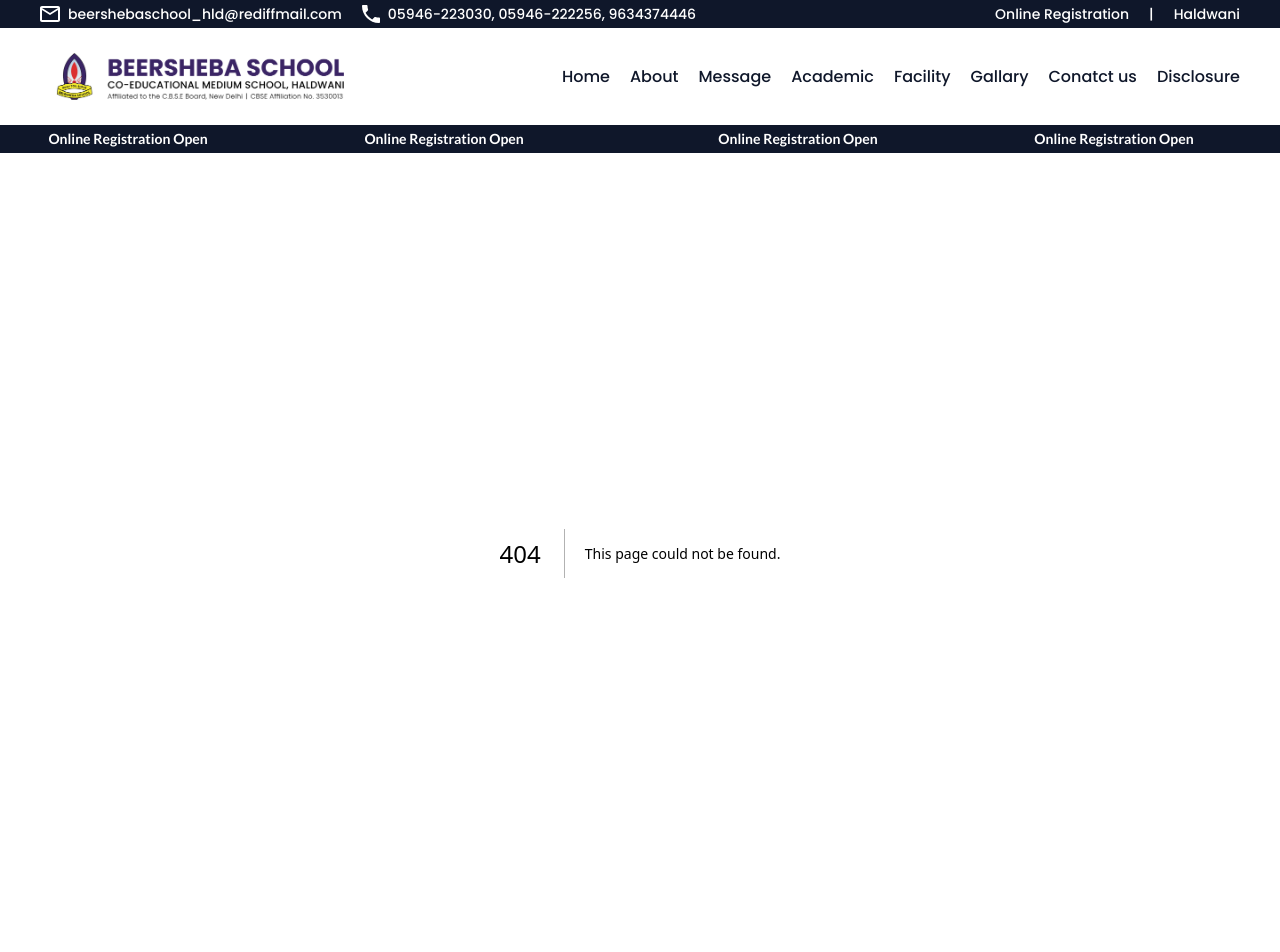
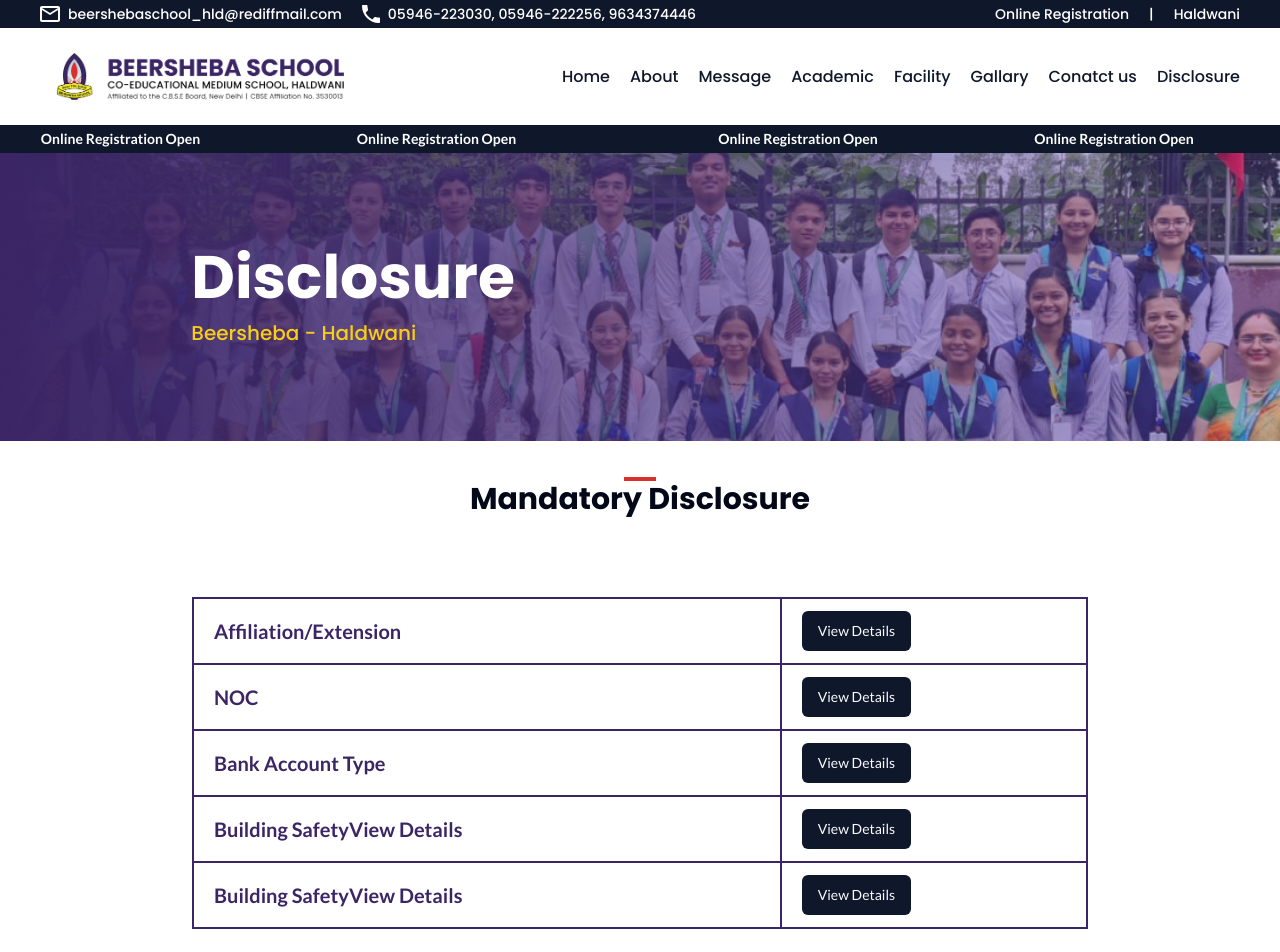
Before and after one commit to beersheba2130/school-website, a Next.js app: page /disclosure in a window 1280 px wide. Before the commit this address had no page. Shown: the top 952 px of the page. Built offline with nearby package versions, Linux system fonts and the light colour scheme.

Commit message:
admission enquiry form added

```diff
--- /dev/null
+++ b/src/app/disclosure/page.tsx
@@ -0,0 +1,68 @@
+import Banner from "@/components/banner";
+import Heading3 from "@/components/heading3";
+import { Button } from "@/components/ui/button";
+import React from "react";
+
+const page = () => {
+  return (
+    <>
+      <Banner
+        source="/assets/image/aboutImage.jpg"
+        title="Disclosure"
+        description="Beersheba - Haldwani"
+      />
+
+      <section className="container p-5 lg:p-10 ">
+        <Heading3 title="Mandatory Disclosure" />
+        <div className="lg:p-10 ">
+          <div className="max-w-4xl mx-auto">
+            <table className="w-full my-10 text-[#3B2565] border-collapse">
+              <tr>
+                <td className="border-2 text-xl font-semibold border-[#3B2565] py-3 px-5">
+                  Affiliation/Extension
+                </td>
+                <td className="border-2 border-[#3B2565] py-3 px-5">
+                  <Button>View Details</Button>
+                </td>
+              </tr>
+              <tr>
+                <td className="border-2 text-xl font-semibold border-[#3B2565] py-3 px-5">
+                  NOC
+                </td>
+                <td className="border-2 border-[#3B2565] py-3 px-5">
+                  <Button>View Details</Button>
+                </td>
+              </tr>
+              <tr>
+                <td className="border-2 text-xl font-semibold border-[#3B2565] py-3 px-5">
+                  Bank Account Type
+                </td>
+                <td className="border-2 border-[#3B2565] py-3 px-5">
+                  <Button>View Details</Button>
+                </td>
+              </tr>
+              <tr>
+                <td className="border-2 text-xl font-semibold border-[#3B2565] py-3 px-5">
+                Building SafetyView Details
+                </td>
+                <td className="border-2 border-[#3B2565] py-3 px-5">
+                  <Button>View Details</Button>
+                </td>
+              </tr>
+              <tr>
+                <td className="border-2 text-xl font-semibold border-[#3B2565] py-3 px-5">
+                Building SafetyView Details
+                </td>
+                <td className="border-2 border-[#3B2565] py-3 px-5">
+                  <Button>View Details</Button>
+                </td>
+              </tr>
+            </table>
+          </div>
+        </div>
+      </section>
+    </>
+  );
+};
+
+export default page;
--- a/src/app/page.tsx
+++ b/src/app/page.tsx
@@ -1,5 +1,6 @@
 import About from "@/components/about/about";
 import OurDesc from "@/components/about/our-desc";
+import AdmissionEnquiry from "@/components/admission-enquiry";
 import Banner from "@/components/banner";
 import Branches from "@/components/branches";
 import Video from "@/components/video";
@@ -16,6 +17,7 @@ export default function Home() {
       <OurDesc />
       <Branches />
       <Video source="/assets/videos/video.mp4" />
+      <AdmissionEnquiry />
     </main>
   );
 }
--- /dev/null
+++ b/src/components/admission-enquiry.tsx
@@ -0,0 +1,25 @@
+import Image from "next/image";
+import React from "react";
+import { Button } from "./ui/button";
+
+const AdmissionEnquiry = () => {
+  return (
+    <section className=" relative h-72">
+      <Image
+        src={"/assets/image/enquiry.jpg"}
+        alt="Admission Enquiry"
+        width={1000}
+        height={350}
+        className="object-cover w-full"
+      />
+      <div className="absolute flex flex-col gap-5 justify-center items-center w-full h-72 inset-0 bg-[#3B2565]/80">
+        <p className="text-4xl font-semibold text-white text-balance">
+          Your kids deserve the best education
+        </p>
+        <Button size={"lg"}>Admission Enquiry</Button>
+      </div>
+    </section>
+  );
+};
+
+export default AdmissionEnquiry;
```
Also changed, not shown: public/assets/image/enquiry.jpg (added).
